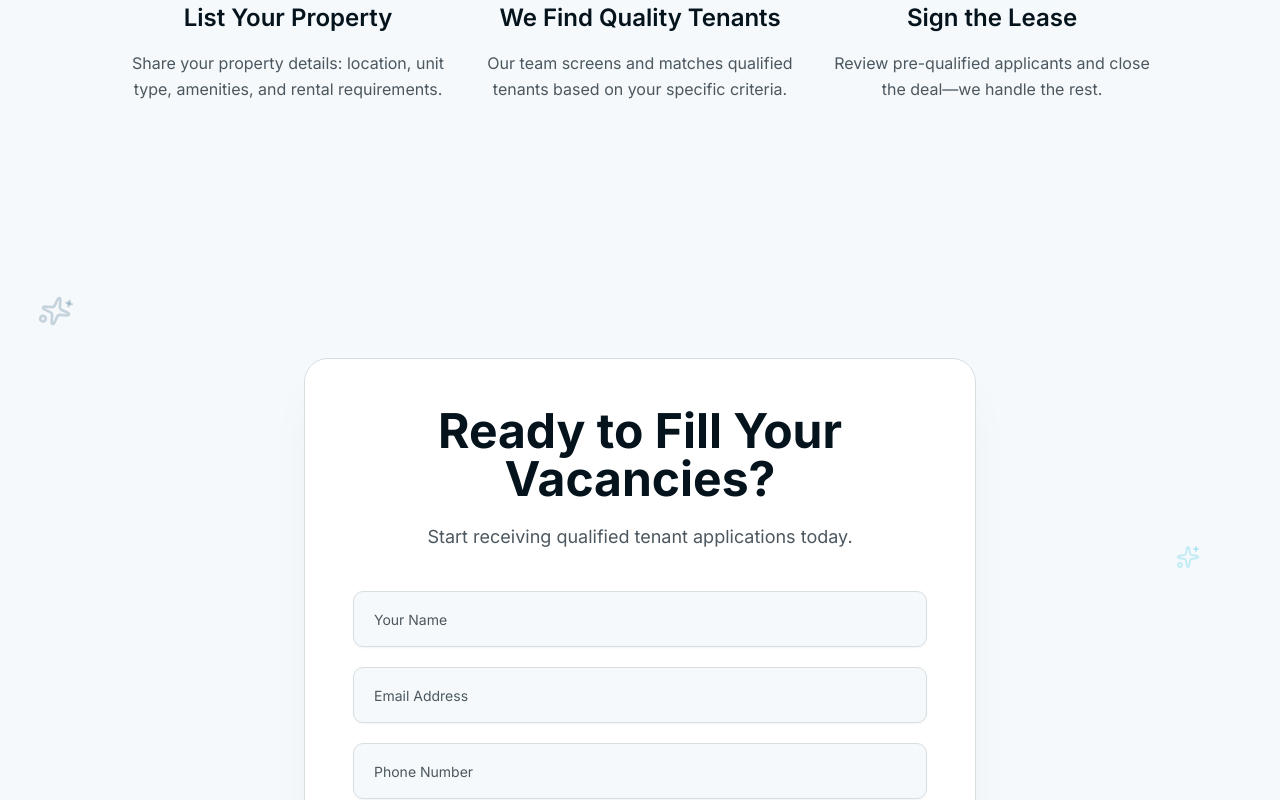
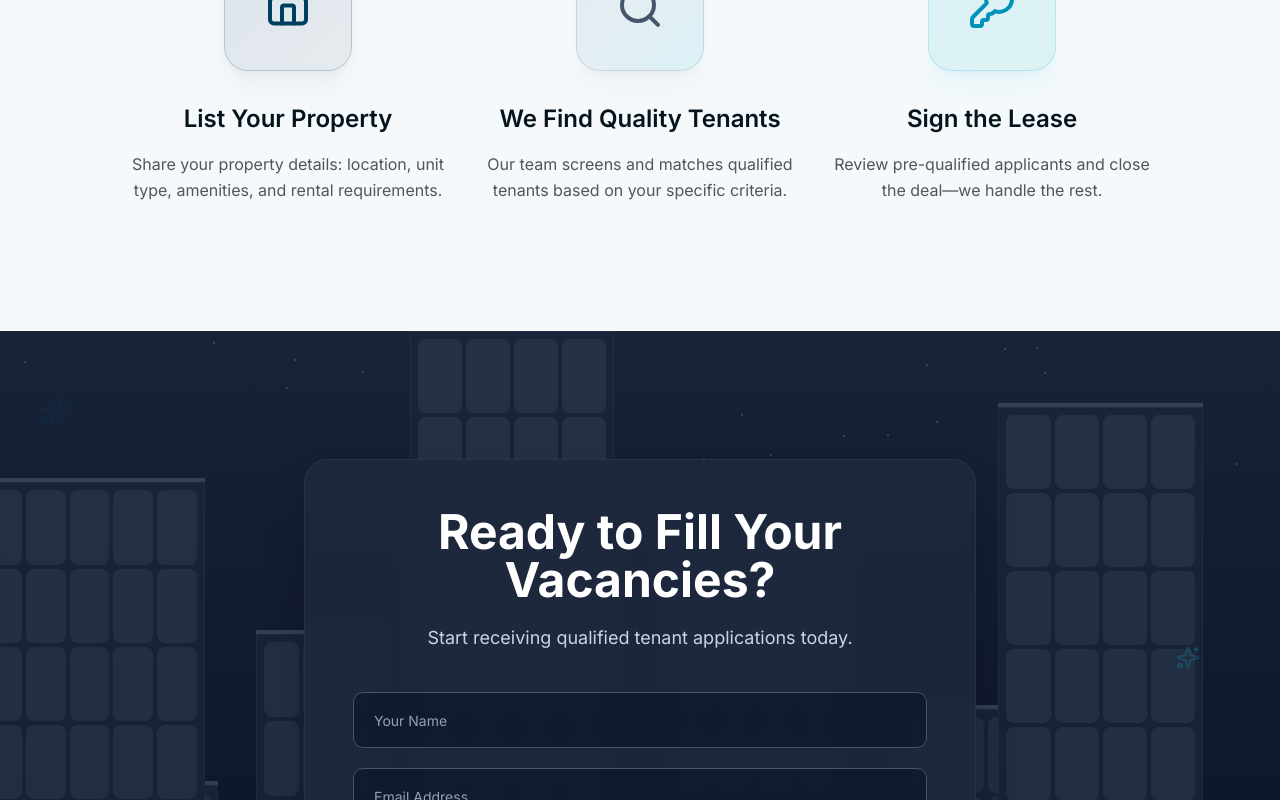
Before and after one commit to 3arii/Sherpa-Landing-Demo, a React (Vite) app: page / in a window 1280 px wide. Shown: the part 2000-2800 px from the top of the page. Built offline with nearby package versions, Linux system fonts and the light colour scheme.

Commit message:
CTA changes

```diff
--- a/src/components/CTA.jsx
+++ b/src/components/CTA.jsx
@@ -2,7 +2,7 @@ import { useState } from 'react'
 import { Button } from '@/components/ui/button'
 import { Input } from '@/components/ui/input'
 import { BorderBeam } from '@/components/ui/border-beam'
-import { DotPattern } from '@/components/ui/dot-pattern'
+import { Building3D } from '@/components/ui/building-3d'
 import { cn } from '@/lib/utils'
 import { ArrowRight, CheckCircle2, Sparkles } from 'lucide-react'
 import { motion, AnimatePresence } from 'framer-motion'
@@ -17,6 +17,7 @@ export default function CTA() {
   const [submitted, setSubmitted] = useState(false)
   const [loading, setLoading] = useState(false)
   const [error, setError] = useState(null)
+  const [buttonHovered, setButtonHovered] = useState(false)
 
   const handleSubmit = async (e) => {
     e.preventDefault()
@@ -59,12 +60,12 @@ export default function CTA() {
   }
 
   return (
-    <section id="contact" className="py-24 md:py-32 relative overflow-hidden">
-      <DotPattern
-        className={cn(
-          "absolute inset-0 -z-10 [mask-image:radial-gradient(500px_circle_at_center,white,transparent)]"
-        )}
-      />
+    <section id="contact" className="py-24 md:py-32 relative overflow-hidden bg-slate-900">
+      {/* 3D Building Background */}
+      <Building3D isHovered={buttonHovered} />
+
+      {/* Dark overlay for better form readability */}
+      <div className="absolute inset-0 bg-gradient-to-t from-slate-900/90 via-slate-900/40 to-slate-900/30 pointer-events-none" />
 
       {/* Floating sparkle decorations */}
       <motion.div
@@ -98,7 +99,7 @@ export default function CTA() {
           transition={{ duration: 0.7 }}
         >
           <motion.div
-            className="relative rounded-3xl bg-card border border-border p-8 md:p-12 shadow-2xl shadow-primary/5 overflow-hidden"
+            className="relative rounded-3xl bg-slate-800/90 backdrop-blur-sm border border-slate-700/50 p-8 md:p-12 shadow-2xl shadow-black/30 overflow-hidden"
             whileHover={{ scale: 1.01 }}
             transition={{ type: "spring", stiffness: 300, damping: 20 }}
           >
@@ -117,10 +118,10 @@ export default function CTA() {
                 viewport={{ once: true }}
                 transition={{ delay: 0.2 }}
               >
-                <h2 className="text-3xl sm:text-4xl md:text-5xl font-bold text-foreground mb-5">
+                <h2 className="text-3xl sm:text-4xl md:text-5xl font-bold text-white mb-5">
                   Ready to Fill Your Vacancies?
                 </h2>
-                <p className="text-lg text-muted-foreground max-w-xl mx-auto">
+                <p className="text-lg text-slate-300 max-w-xl mx-auto">
                   Start receiving qualified tenant applications today.
                 </p>
               </motion.div>
@@ -142,8 +143,8 @@ export default function CTA() {
                     >
                       <CheckCircle2 className="w-10 h-10 text-green-600" />
                     </motion.div>
-                    <h3 className="text-2xl font-semibold text-foreground mb-2">Thanks for reaching out!</h3>
-                    <p className="text-muted-foreground text-lg">We'll be in touch within 24 hours.</p>
+                    <h3 className="text-2xl font-semibold text-white mb-2">Thanks for reaching out!</h3>
+                    <p className="text-slate-300 text-lg">We'll be in touch within 24 hours.</p>
                   </motion.div>
                 ) : (
                   <motion.form
@@ -167,7 +168,7 @@ export default function CTA() {
                         required
                         value={formData.name}
                         onChange={handleChange}
-                        className="h-14 px-5 text-base bg-background"
+                        className="h-14 px-5 text-base bg-slate-900/80 border-slate-600 text-white placeholder:text-slate-400"
                       />
                     </motion.div>
                     <motion.div
@@ -183,7 +184,7 @@ export default function CTA() {
                         required
                         value={formData.email}
                         onChange={handleChange}
-                        className="h-14 px-5 text-base bg-background"
+                        className="h-14 px-5 text-base bg-slate-900/80 border-slate-600 text-white placeholder:text-slate-400"
                       />
                     </motion.div>
                     <motion.div
@@ -198,7 +199,7 @@ export default function CTA() {
                         placeholder="Phone Number"
                         value={formData.phone}
                         onChange={handleChange}
-                        className="h-14 px-5 text-base bg-background"
+                        className="h-14 px-5 text-base bg-slate-900/80 border-slate-600 text-white placeholder:text-slate-400"
                       />
                     </motion.div>
                     <motion.div
@@ -213,7 +214,7 @@ export default function CTA() {
                         placeholder="Company (Optional)"
                         value={formData.company}
                         onChange={handleChange}
-                        className="h-14 px-5 text-base bg-background"
+                        className="h-14 px-5 text-base bg-slate-900/80 border-slate-600 text-white placeholder:text-slate-400"
                       />
                     </motion.div>
                     <motion.div
@@ -227,6 +228,8 @@ export default function CTA() {
                         size="lg"
                         disabled={loading}
                         className="w-full h-14 text-lg font-semibold shadow-lg shadow-primary/25 group disabled:opacity-70"
+                        onMouseEnter={() => setButtonHovered(true)}
+                        onMouseLeave={() => setButtonHovered(false)}
                       >
                         {loading ? (
                           <>
@@ -260,7 +263,7 @@ export default function CTA() {
                       </motion.p>
                     )}
                     <motion.p
-                      className="text-center text-sm text-muted-foreground pt-2"
+                      className="text-center text-sm text-slate-400 pt-2"
                       initial={{ opacity: 0 }}
                       whileInView={{ opacity: 1 }}
                       viewport={{ once: true }}
--- a/src/components/Hero.jsx
+++ b/src/components/Hero.jsx
@@ -13,12 +13,12 @@ export default function Hero() {
       <div
         className="absolute inset-0 -z-10"
         style={{
-          backgroundImage: "url('https://images.unsplash.com/photo-1600596542815-ffad4c1539a9?w=1920&q=80')",
+          backgroundImage: "url('https://images.unsplash.com/photo-1560448204-e02f11c3d0e2?w=1920&q=80')",
           backgroundSize: "cover",
           backgroundPosition: "center",
         }}
       >
-        <div className="absolute inset-0 bg-gradient-to-b from-background/90 via-background/70 to-background" />
+        <div className="absolute inset-0 bg-gradient-to-b from-white/60 via-white/40 to-white/90" />
       </div>
 
       <div className="container mx-auto px-6 text-center pt-20">
@@ -95,7 +95,7 @@ export default function Hero() {
           className="flex flex-wrap justify-center items-center gap-8 md:gap-16"
           initial={{ opacity: 0 }}
           animate={{ opacity: 1 }}
-          transition={{ duration: 0.6, delay: 0.8 }}
+          transition={{ duration: 0.6, delay: 0.9 }}
         >
           <motion.div
             className="text-center"
@@ -103,7 +103,7 @@ export default function Hero() {
           >
             <div className="flex items-center justify-center gap-1 text-3xl md:text-4xl font-bold text-foreground">
               <TrendingUp className="w-6 h-6 text-cyan-600" />
-              <span>3x</span>
+              <span>3x*</span>
             </div>
             <p className="text-sm text-muted-foreground mt-1">Higher Close Rate</p>
           </motion.div>
@@ -114,7 +114,7 @@ export default function Hero() {
             className="text-center"
             whileHover={{ scale: 1.05 }}
           >
-            <div className="text-3xl md:text-4xl font-bold text-foreground">48h</div>
+            <div className="text-3xl md:text-4xl font-bold text-foreground">48h*</div>
             <p className="text-sm text-muted-foreground mt-1">To First Lead</p>
           </motion.div>
 
@@ -128,6 +128,8 @@ export default function Hero() {
             <p className="text-sm text-muted-foreground mt-1">Pre-Screened</p>
           </motion.div>
         </motion.div>
+
+        <p className="text-xs text-muted-foreground mt-4">*Based on average results</p>
 
         {/* Scroll Hint */}
         <motion.a
--- a/src/components/ValueProps.jsx
+++ b/src/components/ValueProps.jsx
@@ -7,16 +7,22 @@ const features = [
     icon: Users,
     title: 'Pre-Screened Tenants',
     description: 'Every tenant is vetted for credit, income, rental history, and background before reaching you.',
+    stat: '100%',
+    statLabel: 'Pre-Screened',
   },
   {
     icon: Shield,
     title: 'Verified & Qualified',
     description: 'We verify employment, references, and rental history to ensure only quality applicants.',
+    stat: '3x*',
+    statLabel: 'Higher Close Rate',
   },
   {
     icon: Clock,
     title: 'Fast Placement',
     description: 'Fill vacancies faster with our network of ready-to-move tenants actively searching.',
+    stat: '48h*',
+    statLabel: 'Avg. Time to First Lead',
   }
 ]
 
@@ -87,9 +93,24 @@ export default function ValueProps() {
                     {feature.title}
                   </h3>
 
-                  <p className="text-muted-foreground leading-relaxed grow">
+                  <p className="text-muted-foreground leading-relaxed grow mb-6">
                     {feature.description}
                   </p>
+
+                  <div className="pt-4 border-t border-border/50">
+                    <motion.div
+                      className="text-3xl font-bold text-primary"
+                      initial={{ opacity: 0, scale: 0.5 }}
+                      whileInView={{ opacity: 1, scale: 1 }}
+                      viewport={{ once: true }}
+                      transition={{ delay: 0.3 + index * 0.1, type: "spring", stiffness: 200 }}
+                    >
+                      {feature.stat}
+                    </motion.div>
+                    <div className="text-sm text-muted-foreground mt-1">
+                      {feature.statLabel}
+                    </div>
+                  </div>
                 </div>
               </MagicCard>
             </motion.div>
--- /dev/null
+++ b/src/components/ui/building-3d.jsx
@@ -0,0 +1,90 @@
+function Building({ x, width, floors, windowsPerFloor, isHovered, delay = 0 }) {
+  return (
+    <div
+      className="absolute bottom-0"
+      style={{
+        left: `${x}%`,
+        width: `${width}%`,
+        height: `${floors * 8 + 4}%`,
+      }}
+    >
+      {/* Building body */}
+      <div className="absolute inset-0 bg-slate-800 border-x border-t border-slate-600/30" />
+
+      {/* Windows grid */}
+      <div
+        className="absolute inset-2 grid gap-1"
+        style={{
+          gridTemplateRows: `repeat(${floors}, 1fr)`,
+          gridTemplateColumns: `repeat(${windowsPerFloor}, 1fr)`,
+        }}
+      >
+        {Array.from({ length: floors * windowsPerFloor }).map((_, index) => {
+          const row = Math.floor(index / windowsPerFloor)
+          const col = index % windowsPerFloor
+          const windowDelay = delay + (row * 0.02) + (col * 0.01)
+
+          return (
+            <div
+              key={index}
+              className="rounded-sm transition-all"
+              style={{
+                backgroundColor: isHovered ? 'rgba(251, 191, 36, 0.9)' : 'rgba(51, 65, 85, 0.8)',
+                boxShadow: isHovered
+                  ? '0 0 12px rgba(251, 191, 36, 0.7), 0 0 24px rgba(251, 191, 36, 0.4)'
+                  : 'none',
+                transitionDuration: '0.2s',
+                transitionDelay: isHovered ? `${windowDelay}s` : '0s',
+                transitionTimingFunction: 'ease-out',
+              }}
+            />
+          )
+        })}
+      </div>
+
+      {/* Roof accent */}
+      <div className="absolute -top-1 left-0 right-0 h-1 bg-slate-600" />
+    </div>
+  )
+}
+
+export function Building3D({ isHovered = false }) {
+  return (
+    <div className="absolute inset-0 overflow-hidden pointer-events-none">
+      {/* Sky gradient background */}
+      <div className="absolute inset-0 bg-gradient-to-b from-slate-800 via-slate-900 to-slate-950" />
+
+      {/* Stars */}
+      <div className="absolute inset-0">
+        {Array.from({ length: 50 }).map((_, i) => (
+          <div
+            key={i}
+            className="absolute w-0.5 h-0.5 bg-white/30 rounded-full"
+            style={{
+              left: `${Math.random() * 100}%`,
+              top: `${Math.random() * 40}%`,
+            }}
+          />
+        ))}
+      </div>
+
+      {/* Buildings - Back row (darker, smaller) */}
+      <Building x={5} width={12} floors={6} windowsPerFloor={3} isHovered={isHovered} delay={0.3} />
+      <Building x={20} width={10} floors={8} windowsPerFloor={3} isHovered={isHovered} delay={0.2} />
+      <Building x={70} width={14} floors={7} windowsPerFloor={4} isHovered={isHovered} delay={0.25} />
+      <Building x={88} width={10} floors={5} windowsPerFloor={3} isHovered={isHovered} delay={0.35} />
+
+      {/* Buildings - Front row (brighter, taller) */}
+      <Building x={-2} width={18} floors={10} windowsPerFloor={5} isHovered={isHovered} delay={0.1} />
+      <Building x={32} width={16} floors={12} windowsPerFloor={4} isHovered={isHovered} delay={0} />
+      <Building x={52} width={14} floors={9} windowsPerFloor={4} isHovered={isHovered} delay={0.15} />
+      <Building x={78} width={16} floors={11} windowsPerFloor={4} isHovered={isHovered} delay={0.05} />
+
+      {/* Ground line */}
+      <div className="absolute bottom-0 left-0 right-0 h-px bg-slate-600/50" />
+
+      {/* Fog/atmosphere overlay at bottom */}
+      <div className="absolute bottom-0 left-0 right-0 h-24 bg-gradient-to-t from-slate-900/80 to-transparent" />
+    </div>
+  )
+}
```
